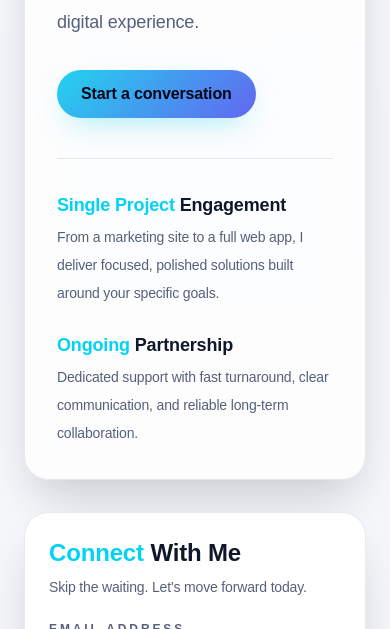
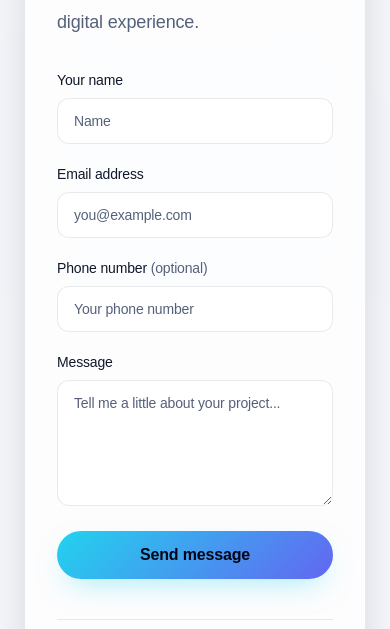
Before and after one commit to Shahzebk26/my-portfolio, a Next.js app: page /contact in a window 390 px wide. Shown: the part 544-1173 px from the top of the page. Built offline with nearby package versions, Linux system fonts and the light colour scheme; no server answers; the database is empty.

Commit message:
DONE:Added a contact form with name, email, optional phone number, and message fields.

```diff
--- /dev/null
+++ b/app/components/contact-form.tsx
@@ -0,0 +1,74 @@
+"use client";
+
+type ContactFormProps = {
+  email: string;
+  whatsappUrl?: string;
+  phone?: string;
+};
+
+const inputClass =
+  "w-full rounded-xl border border-(--border) bg-(--panel-strong) px-4 py-3 text-sm text-(--text-strong) outline-none transition placeholder:text-(--muted) focus:border-cyan-400";
+
+function WhatsAppIcon() {
+  return (
+    <svg viewBox="0 0 24 24" className="h-6 w-6 shrink-0" fill="currentColor" aria-hidden="true">
+      <path d="M12 2a10 10 0 0 0-8.6 15.1L2 22l5.1-1.3A10 10 0 1 0 12 2Zm0 18.2a8.1 8.1 0 0 1-4.2-1.2l-.3-.2-3 .8.8-2.9-.2-.3A8.2 8.2 0 1 1 12 20.2Zm4.5-6.1c-.2-.1-1.5-.7-1.7-.8-.2-.1-.4-.1-.6.1-.2.2-.7.8-.8 1-.2.2-.3.2-.5.1-.2-.1-1-.4-1.9-1.2-.7-.6-1.2-1.4-1.3-1.6-.1-.2 0-.4.1-.5l.4-.4c.1-.1.2-.3.2-.4.1-.2 0-.3 0-.4L9.8 8c-.2-.4-.4-.4-.6-.4h-.5c-.2 0-.4.1-.6.3-.2.2-.8.8-.8 2 0 1.2.9 2.3 1 2.5.1.2 1.8 2.8 4.4 3.9.6.3 1.1.4 1.5.5.6.2 1.1.2 1.6.1.5-.1 1.5-.6 1.7-1.2.2-.6.2-1.1.1-1.2-.1-.1-.2-.2-.4-.3Z" />
+    </svg>
+  );
+}
+
+export default function ContactForm({ email, whatsappUrl, phone }: ContactFormProps) {
+  const phoneNumber = phone?.replace(/\D/g, "");
+  const chatUrl = whatsappUrl || (phoneNumber ? `https://wa.me/${phoneNumber}` : "");
+
+  function handleSubmit(event: React.FormEvent<HTMLFormElement>) {
+    event.preventDefault();
+    const data = new FormData(event.currentTarget);
+    const name = String(data.get("name") || "").trim();
+    const senderEmail = String(data.get("email") || "").trim();
+    const senderPhone = String(data.get("phone") || "").trim();
+    const message = String(data.get("message") || "").trim();
+    const subject = encodeURIComponent(`Portfolio enquiry from ${name}`);
+    const body = encodeURIComponent(
+      `Name: ${name}\nEmail: ${senderEmail}\nPhone: ${senderPhone || "Not provided"}\n\nMessage:\n${message}`,
+    );
+    window.location.href = `mailto:${email}?subject=${subject}&body=${body}`;
+  }
+
+  return (
+    <form onSubmit={handleSubmit} className="mt-8 space-y-5">
+      <div className="grid gap-5 sm:grid-cols-2">
+        <label className="block text-sm font-medium text-(--text-strong)">
+          Your name
+          <input name="name" autoComplete="name" required className={`${inputClass} mt-2`} placeholder="Name" />
+        </label>
+        <label className="block text-sm font-medium text-(--text-strong)">
+          Email address
+          <input name="email" type="email" autoComplete="email" required className={`${inputClass} mt-2`} placeholder="you@example.com" />
+        </label>
+      </div>
+      <label className="block text-sm font-medium text-(--text-strong)">
+        Phone number <span className="font-normal text-(--muted)">(optional)</span>
+        <input name="phone" type="tel" autoComplete="tel" className={`${inputClass} mt-2`} placeholder="Your phone number" />
+      </label>
+      <label className="block text-sm font-medium text-(--text-strong)">
+        Message
+        <textarea name="message" required rows={5} className={`${inputClass} mt-2 resize-y`} placeholder="Tell me a little about your project..." />
+      </label>
+      <button type="submit" className="btn-primary inline-flex w-full items-center justify-center rounded-full px-6 py-3 font-semibold text-slate-950">
+        Send message
+      </button>
+      {chatUrl ? (
+        <a
+          href={chatUrl}
+          target="_blank"
+          rel="noreferrer"
+          className="flex w-full items-center justify-center gap-4 rounded-[1.25rem] border border-emerald-500/35 bg-emerald-950/25 px-5 py-5 text-center text-lg font-bold uppercase tracking-[0.06em] text-slate-200 transition hover:border-emerald-400 hover:bg-emerald-950/45 focus-visible:outline-2 focus-visible:outline-offset-2 focus-visible:outline-emerald-400"
+        >
+          <span className="text-emerald-400"><WhatsAppIcon /></span>
+          Connect on WhatsApp
+        </a>
+      ) : null}
+    </form>
+  );
+}
--- a/app/contact/page.tsx
+++ b/app/contact/page.tsx
@@ -1,6 +1,7 @@
 import type { Metadata } from "next";
 import SiteShell from "../components/site-shell";
 import ConnectCard from "../components/connect-card";
+import ContactForm from "../components/contact-form";
 import { readContent } from "../../lib/content-storage";
 
 export const dynamic = "force-dynamic";
@@ -24,12 +25,7 @@ export default async function ContactPage() {
           <p className="mt-4 text-lg leading-8 text-[color:var(--muted)]">
             {contactPage.description}
           </p>
-          <a
-            href={`mailto:${contactPage.email}`}
-            className="btn-primary mt-8 inline-flex rounded-full px-6 py-3 font-semibold text-slate-950"
-          >
-            {contactPage.ctaLabel}
-          </a>
+          <ContactForm email={contactPage.email} whatsappUrl={connect.whatsappUrl} phone={connect.phone} />
 
           {connect.features.length > 0 ? (
             <div className="mt-10 space-y-6 border-t border-[color:var(--border)] pt-8">
```
